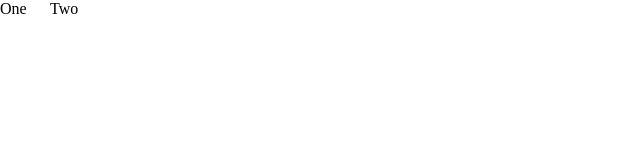
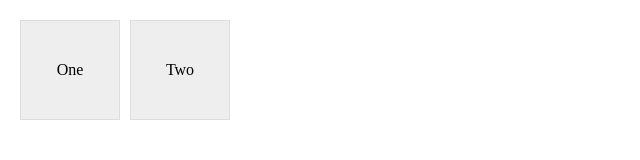
Before and after one commit to Ronnyrr/OverlayModel, a website: page index.html in a window 1280 px wide. Shown: the whole page, without its empty margins (0-640 px from the left). Drawn offline with nearby package versions, Linux system fonts and the light colour scheme; files that its build step writes are made by us from their sources.

Commit message:
added normalize and changed style output name

```diff
--- a/css/styles.css
+++ b/css/styles.css
@@ -1,9 +1,21 @@
+* {
+  box-sizing: border-box; }
+
 .box {
-  display: flex; }
+  display: flex;
+  padding: 20px; }
 
 .js-toggle-overlay {
-  width: 50px;
-  height: 50px; }
+  width: 100px;
+  height: 100px;
+  margin-right: 10px;
+  padding-top: 40px;
+  text-align: center;
+  background: #eee;
+  cursor: pointer;
+  border: 1px solid #ddd; }
+  .js-toggle-overlay:last-of-type {
+    margin-right: 10px; }
 
 .overlay-model {
   position: fixed;
@@ -56,12 +68,24 @@
     .overlay-model__image:last-child {
       margin-bottom: 0; }
 
+* {
+  box-sizing: border-box; }
+
 .box {
-  display: flex; }
+  display: flex;
+  padding: 20px; }
 
 .js-toggle-overlay {
-  width: 50px;
-  height: 50px; }
+  width: 100px;
+  height: 100px;
+  margin-right: 10px;
+  padding-top: 40px;
+  text-align: center;
+  background: #eee;
+  cursor: pointer;
+  border: 1px solid #ddd; }
+  .js-toggle-overlay:last-of-type {
+    margin-right: 10px; }
 
 .overlay-model {
   position: fixed;
--- a/gulpfile.js
+++ b/gulpfile.js
@@ -9,11 +9,11 @@ gulp.task('sass', function () {
 
   return gulp.src(src)
     .pipe(sass())
-    .pipe(concat('styles.css'))
+    .pipe(concat('style.css'))
     .pipe(gulp.dest('./css/'));
 });
 
 gulp.task('default', function() {
     gulp.start('sass');
-    gulp.watch('./*.scss', ['sass']);
+    gulp.watch('./scss/*.scss', ['sass']);
 });
--- a/package.json
+++ b/package.json
@@ -19,6 +19,7 @@
     "gulp-sass": "^2.3.2"
   },
   "dependencies": {
-    "express": "^4.14.0"
+    "express": "^4.14.0",
+    "normalize-css": "^2.3.1"
   }
 }
--- a/scss/main.scss
+++ b/scss/main.scss
@@ -1,8 +1,23 @@
+* {
+  box-sizing: border-box;
+}
+
 .box {
   display: flex;
+  padding: 20px;
 }
 
 .js-toggle-overlay {
-  width: 50px;
-  height: 50px;
+  width: 100px;
+  height: 100px;
+  margin-right: 10px;
+  padding-top: 40px;
+  text-align: center;
+  background: #eee;
+  cursor: pointer;
+  border: 1px solid #ddd;
+
+  &:last-of-type {
+    margin-right: 10px;
+  }
 }
--- a/scss/style.scss
+++ b/scss/style.scss
@@ -1,2 +1,4 @@
+@import '../../../node_modules/normalize-css/normalize';
+
 @import 'main';
 @import 'overlay-model';
```
